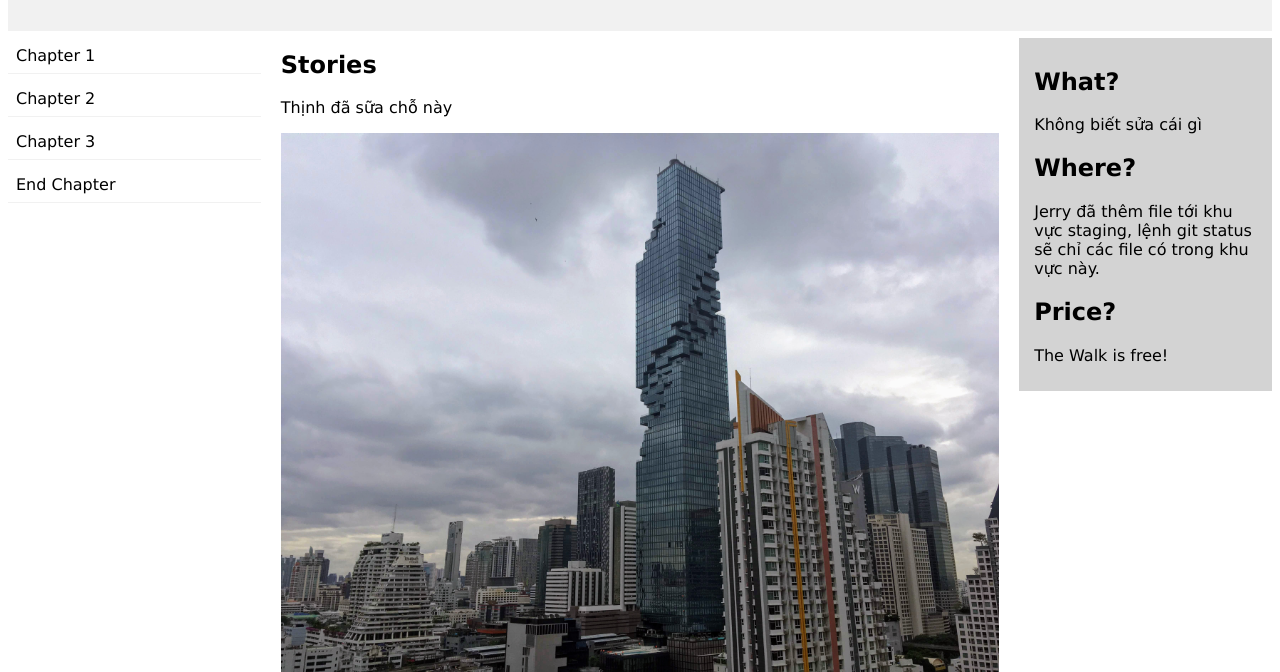
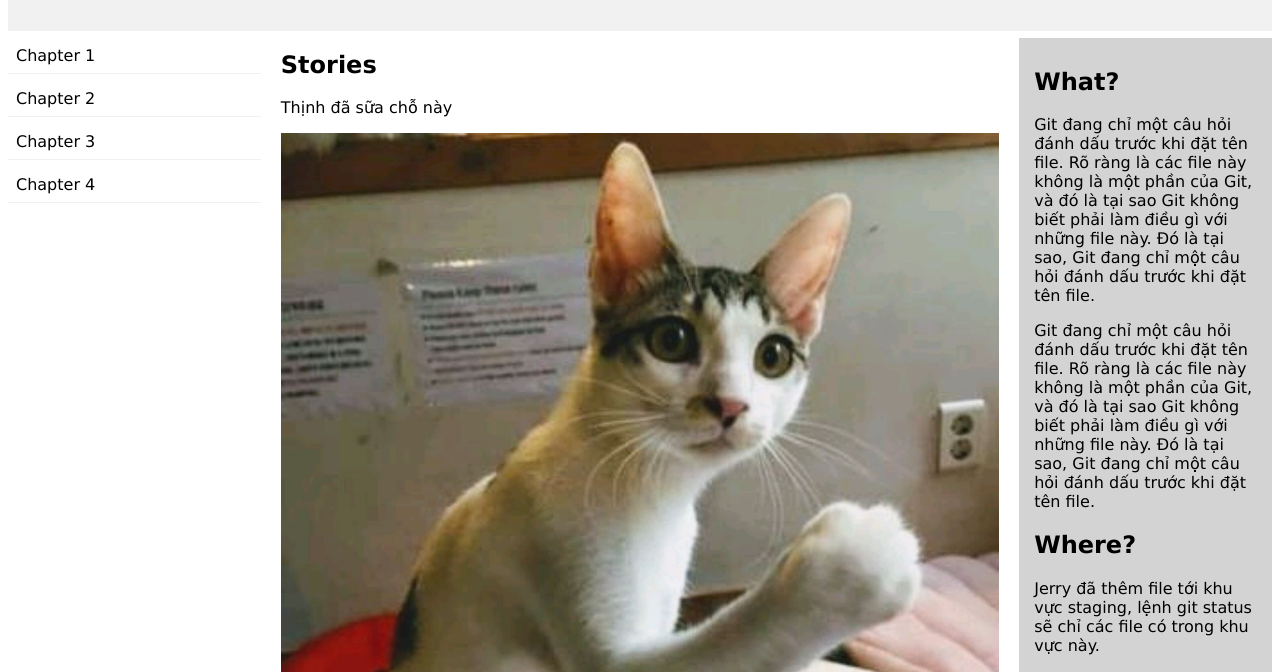
Before and after one commit to thinhhoduc/intern_horus, a plain HTML site: page home.html in a window 1280 px wide. Shown: the part 128-800 px from the top of the page. Drawn offline with Linux system fonts and the light colour scheme.

Commit message:
them the p

```diff
--- a/home.html
+++ b/home.html
@@ -3,7 +3,6 @@
 <head>
 <link rel="stylesheet" href="style.css" />
 <meta name="viewport" content="width=device-width, initial-scale=1.0">
-<meta charset="UTF-8">
 
 </head>
 <body style="font-family:Verdana;">
@@ -18,19 +17,26 @@
     <div class="menuitem">Chapter 1</div>
     <div class="menuitem">Chapter 2</div>
     <div class="menuitem">Chapter 3</div>
-    <div class="menuitem">End Chapter</div>
+    <div class="menuitem">Chapter 4</div>
   </div>
 
   <div class="main">
     <h2>Stories</h2>
     <p> Thịnh đã sữa chỗ này</p>
-    <img src="mahanakhon.jpeg" style="width:100%">
+    <img src="000bo-lai-dam-cho-cai-gio.jpg" style="width:100%">
   </div>
 
   <div class="right">
     <h2>What?</h2>
     <p>
-      Không biết sửa cái gì
+      Git đang chỉ một câu hỏi đánh dấu trước khi đặt tên file. Rõ ràng là các file này không là một phần của Git,
+      và đó là tại sao Git không biết phải làm điều gì với những file này. Đó là tại sao,
+      Git đang chỉ một câu hỏi đánh dấu trước khi đặt tên file.
+    </p>
+    <p>
+      Git đang chỉ một câu hỏi đánh dấu trước khi đặt tên file. Rõ ràng là các file này không là một phần của Git,
+      và đó là tại sao Git không biết phải làm điều gì với những file này. Đó là tại sao,
+      Git đang chỉ một câu hỏi đánh dấu trước khi đặt tên file.
     </p>
     <h2>Where?</h2>
     <p>Jerry đã thêm file tới khu vực staging, lệnh git status sẽ chỉ các file có trong khu vực này.</p>
```
Also changed, not shown: new.html (added, +11 -0 lines).
